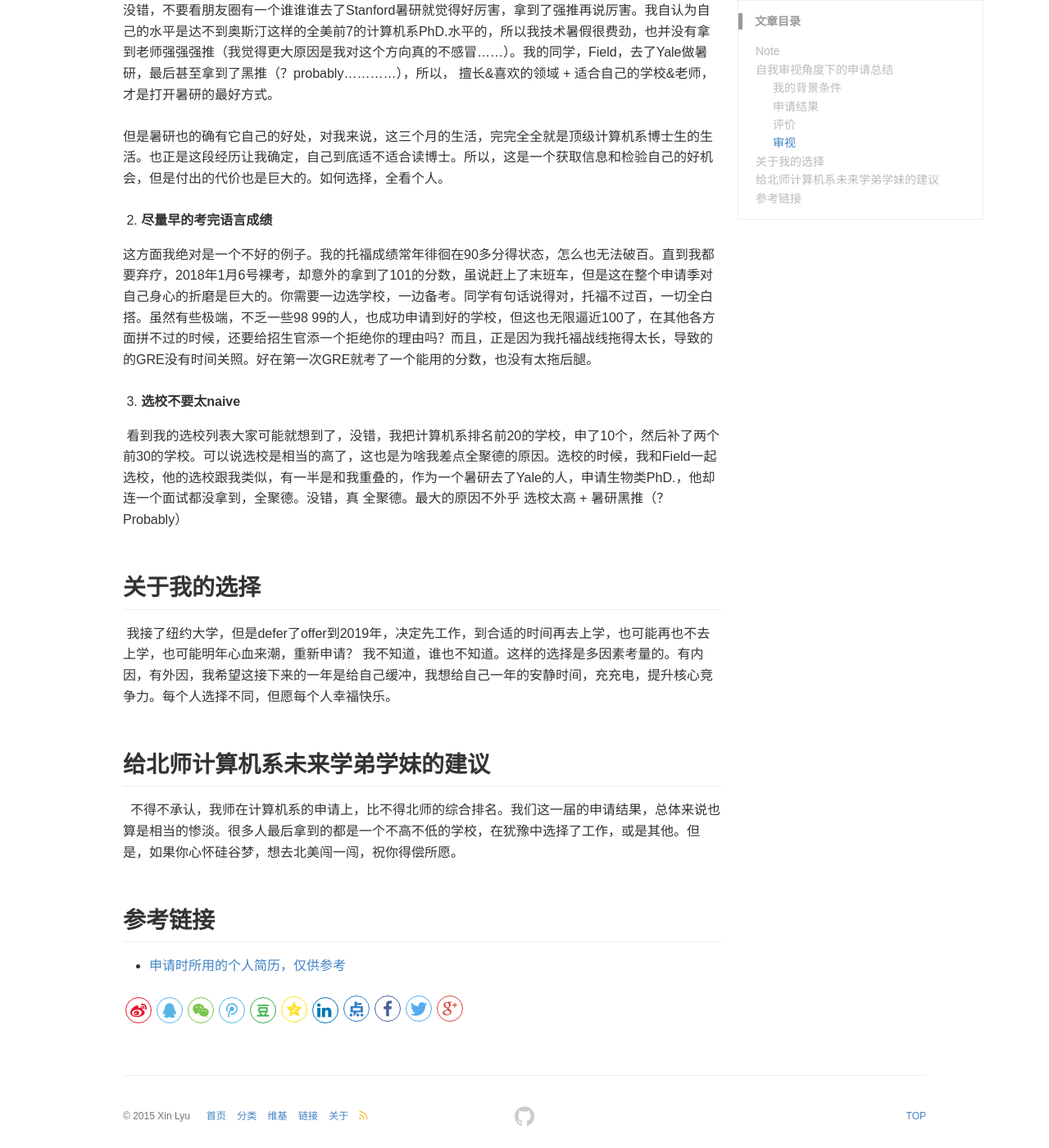
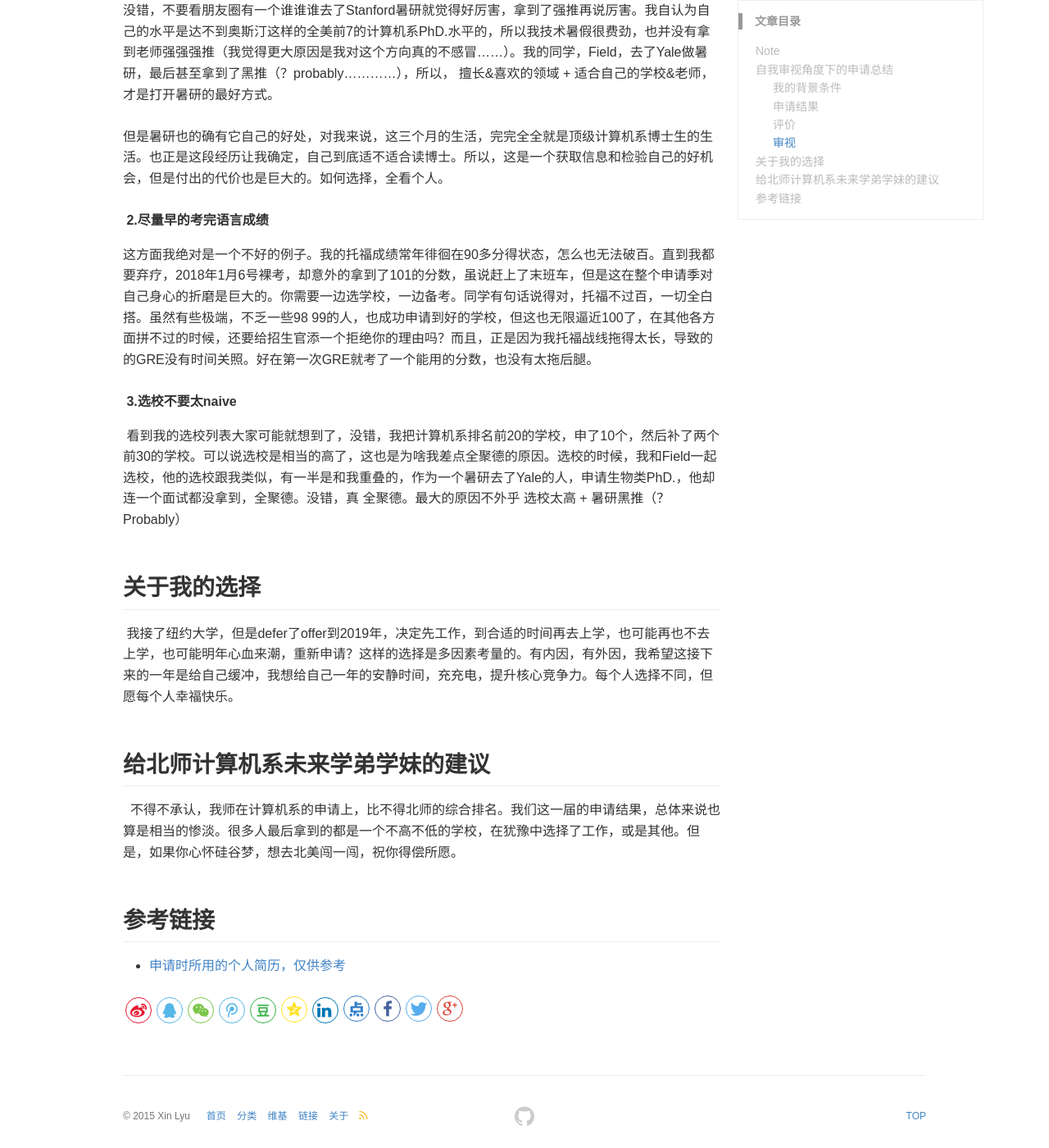
Before and after one commit to lvxiaoxin/lvxiaoxin.github.io, a Jekyll site: the page built from _posts/blog/2018-04-21-Summary-for-Graduate-Applications.md, in a window 1280 px wide and 1400 px high, scrolled down 2325 px. Shown: the whole window at 82% size. Built offline with Jekyll 4.4.1, drawn with Linux system fonts in a browser that asks for light colours; comment, search, counter and statistics services are not loaded.

Commit message:
Update 2018-04-21-Summary-for-Graduate-Applications.md

```diff
--- a/_posts/blog/2018-04-21-Summary-for-Graduate-Applications.md
+++ b/_posts/blog/2018-04-21-Summary-for-Graduate-Applications.md
@@ -39,8 +39,8 @@ keywords: 留学 工作 申请
    <br />
    北京大学计算机科学与技术研究所半年实习，图数据库引擎（数据库、算法）
    <br />
+   <br />
    实习：
-   <br />
    <br />
    Red Hat（全球最大开源技术公司，Red Hat Enterprise Linux/OpenStack等开发商），做Linux虚拟化开发和测试（申请
          季后才开始，只有少数学校用上了这段工业界实习）
@@ -71,7 +71,7 @@ keywords: 留学 工作 申请
 
  回想申请过程，其实有很多误区是由于当时的局限性所无法避免的走入的，记录下来作为自己的成长，和对后人的提示。
 
-  1. **不要过分看重暑研**
+  **1.不要过分看重暑研**
   <br />
   <br />
  暑研这件事情，可能是最近2年，或者说1年才火起来的。中国学生（或许还有大量印度学生）通过主动联系国外大学的教授，进行套磁等活动，以获取大三暑假到老师实验室进行暑期科研实习的机会。一般策略是通过爬取目标国外大学教授邮件列表，向对方老师发送“投怀送报”信，表明自己为人类智慧添砖加瓦的决心，如果有幸教授回复了邮件，那么争取拿到Skype面试机会，然后通过面试打动老师，拿到访问机会。
@@ -109,19 +109,19 @@ keywords: 留学 工作 申请
  但是暑研也的确有它自己的好处，对我来说，这三个月的生活，完完全全就是顶级计算机系博士生的生活。也正是这段经历让我确定，自己到底适不适合读博士。所以，这是一个获取信息和检验自己的好机会，但是付出的代价也是巨大的。如何选择，全看个人。
   <br />
   <br />
-  2. **尽量早的考完语言成绩**
+  **2.尽量早的考完语言成绩**
 
  这方面我绝对是一个不好的例子。我的托福成绩常年徘徊在90多分得状态，怎么也无法破百。直到我都要弃疗，2018年1月6号裸考，却意外的拿到了101的分数，虽说赶上了末班车，但是这在整个申请季对自己身心的折磨是巨大的。你需要一边选学校，一边备考。同学有句话说得对，托福不过百，一切全白搭。虽然有些极端，不乏一些98 99的人，也成功申请到好的学校，但这也无限逼近100了，在其他各方面拼不过的时候，还要给招生官添一个拒绝你的理由吗？而且，正是因为我托福战线拖得太长，导致的的GRE没有时间关照。好在第一次GRE就考了一个能用的分数，也没有太拖后腿。
   <br />
   <br />
-  3. **选校不要太naive**
+  **3.选校不要太naive**
 
   看到我的选校列表大家可能就想到了，没错，我把计算机系排名前20的学校，申了10个，然后补了两个前30的学校。可以说选校是相当的高了，这也是为啥我差点全聚德的原因。选校的时候，我和Field一起选校，他的选校跟我类似，有一半是和我重叠的，作为一个暑研去了Yale的人，申请生物类PhD.，他却连一个面试都没拿到，全聚德。没错，真 全聚德。最大的原因不外乎 选校太高 + 暑研黑推（？Probably）
   <br />
   <br />
 ## 关于我的选择
 
-  我接了纽约大学，但是defer了offer到2019年，决定先工作，到合适的时间再去上学，也可能再也不去上学，也可能明年心血来潮，重新申请？  我不知道，谁也不知道。这样的选择是多因素考量的。有内因，有外因，我希望这接下来的一年是给自己缓冲，我想给自己一年的安静时间，充充电，提升核心竞争力。每个人选择不同，但愿每个人幸福快乐。
+  我接了纽约大学，但是defer了offer到2019年，决定先工作，到合适的时间再去上学，也可能再也不去上学，也可能明年心血来潮，重新申请？这样的选择是多因素考量的。有内因，有外因，我希望这接下来的一年是给自己缓冲，我想给自己一年的安静时间，充充电，提升核心竞争力。每个人选择不同，但愿每个人幸福快乐。
   <br />
   <br />
 ## 给北师计算机系未来学弟学妹的建议
```
